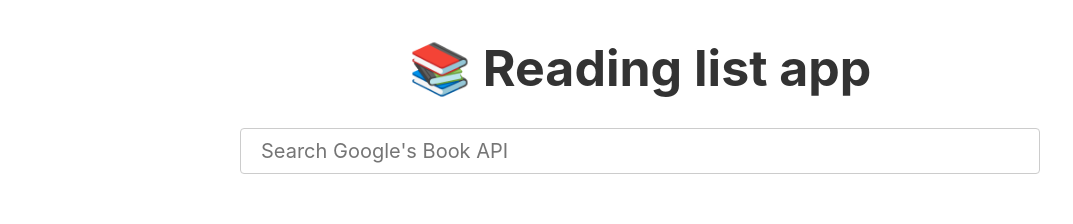
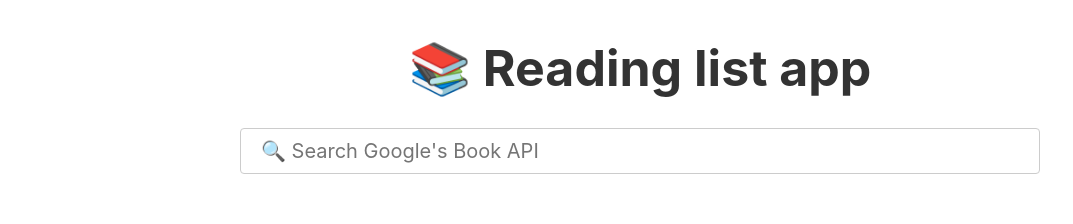
Before and after one commit to alexandraabbas/svelte-reading-list, a Svelte app: page / in a window 1280 px wide. Shown: the top 224 px of the page, without its empty margins (0-1073 px from the left). Built offline with nearby package versions, Linux system fonts and the light colour scheme; no server answers; the database is empty.

Commit message:
Add emoji

```diff
--- a/src/Search.svelte
+++ b/src/Search.svelte
@@ -21,6 +21,6 @@
       bind:value={query}
       class="search-input"
       type="search"
-      placeholder="Search Google's Book API" />
+      placeholder="🔍 Search Google's Book API" />
   </form>
 </div>
```
